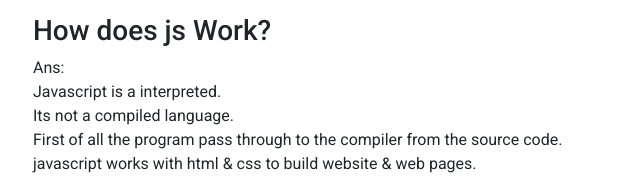
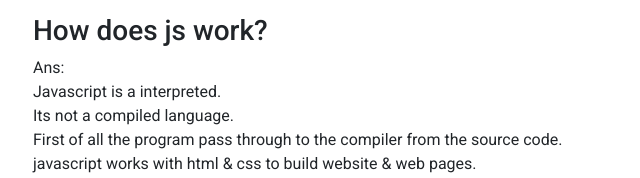
Before and after one commit to payeltilak/insta-sohor-website, a plain HTML site: page index.html in a window 1280 px wide. Shown: the part 1534-1712 px from the top of the page, 49-689 px from the left. Drawn offline with nearby package versions, Linux system fonts and the light colour scheme.

Commit message:
changes words

```diff
--- a/index.html
+++ b/index.html
@@ -59,7 +59,7 @@
         </div>
     </main>
     <section id="ans-question" class="container">
-        <h3>How does js Work?</h3>
+        <h3>How does js work?</h3>
         <p>Ans:
             <br>
             Javascript is a interpreted.<br>
```
